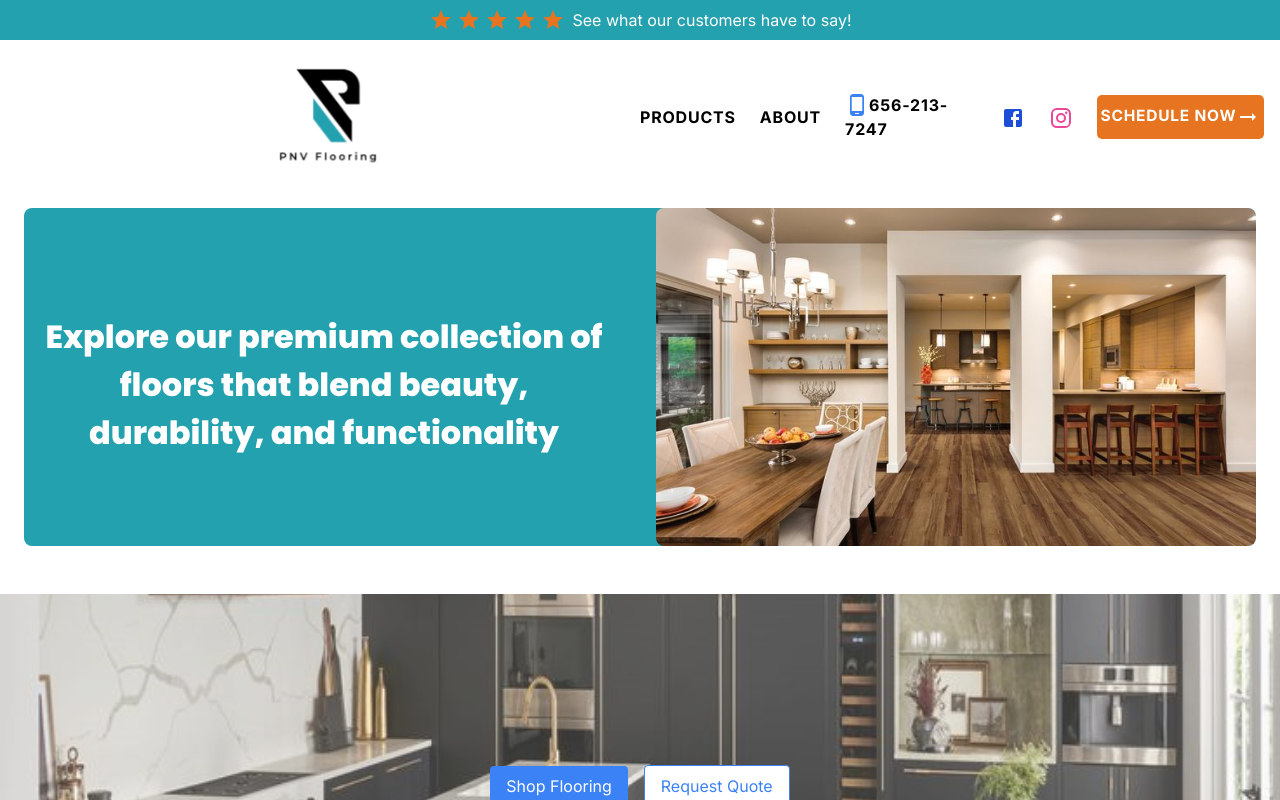
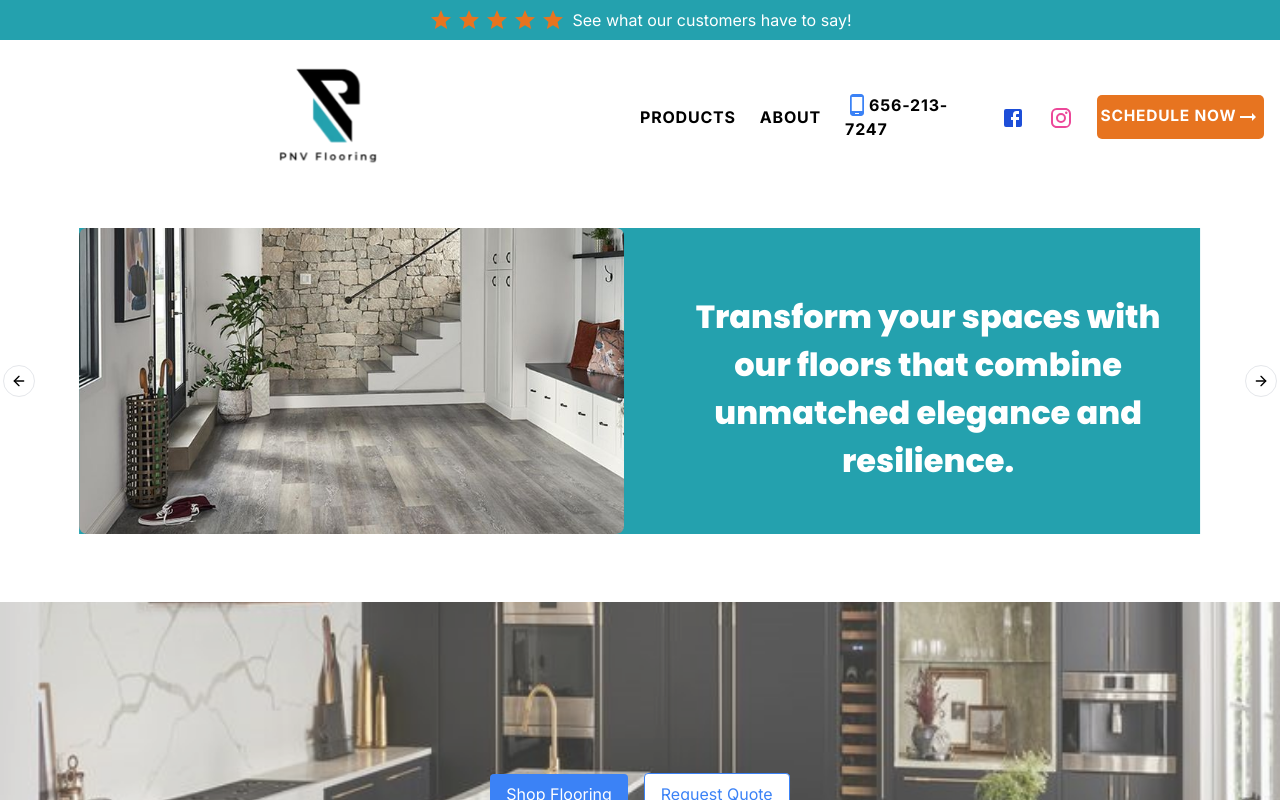
Before and after one commit to JeanPDR/Flooring-Store, a Next.js app: page / in a window 1280 px wide. Shown: the top 800 px of the page. Built offline with nearby package versions, Linux system fonts and the light colour scheme; a web font is replaced by a local one.

Commit message:
UPDATE - Adicionando Autoplay e botão de proximo e anterior no carousel

```diff
--- a/src/app/globals.css
+++ b/src/app/globals.css
@@ -74,3 +74,28 @@ body {
     transform: scale(1.05);
   }
 }
+
+.embla__button {
+  position: absolute;
+  top: 50%;
+  transform: translateY(-50%);
+  background: rgba(0, 0, 0, 0.5);
+  color: white;
+  border: none;
+  padding: 10px;
+  cursor: pointer;
+  z-index: 10;
+}
+
+.embla__button--prev {
+  left: 10px;
+}
+
+.embla__button--next {
+  right: 10px;
+}
+
+.embla__button:disabled {
+  opacity: 0.5;
+  cursor: not-allowed;
+}
--- a/src/app/page.tsx
+++ b/src/app/page.tsx
@@ -1,13 +1,13 @@
 import FlooringActions from "@/components/FlooringActions";
 import Header from "@/components/Header";
 import FlooringCollections from "@/components/FlooringCollections";
-import { Slider } from "@/components/component/slider";
 import HardwoodFlooring from "@/components/HardwoodFlooring";
 import FeaturesSection from "@/components/FeaturesSection";
 import ContactUs from "@/components/contactUs";
 import LVPFlooring from "@/components/LVPFlooring";
 import LaminateFlooring from "@/components/LaminateFlooring";
 import TopRowWrapper from "@/components/TopRowWrapper";
+import { Slider } from "@/components/component/Slider";
 
 export default function Home() {
   return (
--- a/src/components/component/slider.tsx
+++ b/src/components/component/slider.tsx
@@ -1,32 +1,41 @@
 "use client";
-
-import React, { useRef } from "react";
-import useEmblaCarousel from "embla-carousel-react";
-import Autoplay from "embla-carousel-autoplay";
+import { CardContent, Card } from "@/components/ui/card";
 import {
   Carousel,
+  CarouselItem,
   CarouselContent,
-  CarouselItem,
+  CarouselPrevious,
+  CarouselNext,
 } from "@/components/ui/carousel";
+import Autoplay from "embla-carousel-autoplay";
+import React from "react";
+import { Button } from "../ui/button";
 
 export function Slider() {
-  const autoplay = useRef(Autoplay({ delay: 1000, stopOnInteraction: false }));
-  const [emblaRef] = useEmblaCarousel({ loop: true }, [autoplay.current]);
+  const autoplay = React.useRef(
+    Autoplay({ delay: 5000, stopOnInteraction: true })
+  );
 
   return (
-    <div className="mt-[160px] w-[100%] mx-auto py-12 px-4 md:px-6">
-      <div className="embla" ref={emblaRef}>
-        <Carousel className="rounded-lg overflow-hidden">
+    <div className="relative w-full flex justify-center my-10">
+      <Carousel
+        className=" mt-[160px] w-[92%]"
+        key="1"
+        plugins={[autoplay.current]}
+      >
         <CarouselContent>
           <CarouselItem>
-              <div className="bg-[#24A1AE] text-white text-center grid md:grid-cols-2 gap-8 items-center ">
+            <div className="p-1">
+              <Card>
+                <CardContent className="flex flex-col items-center justify-center p-6">
+                  <div className="bg-[#24A1AE] text-white text-center grid md:grid-cols-2 gap-8 items-center">
                     <div className="space-y-4">
                       <p
                         className="text-uppercase font-bold mt-4 text-[18px] sm:mr-[2%] ml-[2%] lg:text-[32px]"
                         style={{ fontFamily: "Poppins", fontWeight: "800" }}
                       >
-                    Explore our premium collection of floors that blend beauty,
-                    durability, and functionality
+                        Explore our premium collection of floors that blend
+                        beauty, durability, and functionality
                       </p>
                     </div>
                     <img
@@ -37,8 +46,14 @@ export function Slider() {
                       className="rounded-lg object-cover aspect-video"
                     />
                   </div>
+                </CardContent>
+              </Card>
+            </div>
           </CarouselItem>
           <CarouselItem>
+            <div className="p-1">
+              <Card>
+                <CardContent className="flex flex-col items-center justify-center p-6">
                   <div className="bg-[#24A1AE] text-white text-center grid md:grid-cols-2 gap-8 items-center">
                     <img
                       src="/images/carousel/slide2.png"
@@ -47,26 +62,32 @@ export function Slider() {
                       alt="Sustainable Fashion"
                       className="rounded-lg object-cover aspect-video"
                     />
-                <div className="space-y-4 ">
+                    <div className="space-y-4">
                       <p
-                    className="text-uppercase font-bold mt-4 text-[18px] lg:text-[32px]"
+                        className="text-uppercase font-bold mt-4 text-[18px] sm:mr-[2%] ml-[2%] lg:text-[32px]"
                         style={{ fontFamily: "Poppins", fontWeight: "800" }}
                       >
-                    Transform your spaces with our floors that combine unmatched
-                    elegance and resilience.
+                        Transform your spaces with our floors that combine
+                        unmatched elegance and resilience.
                       </p>
                     </div>
                   </div>
+                </CardContent>
+              </Card>
+            </div>
           </CarouselItem>
           <CarouselItem>
+            <div className="p-1">
+              <Card>
+                <CardContent className="flex flex-col items-center justify-center p-6">
                   <div className="bg-[#24A1AE] text-white text-center grid md:grid-cols-2 gap-8 items-center">
                     <div className="space-y-4">
                       <p
                         className="text-uppercase font-bold mt-4 text-[18px] sm:mr-[2%] ml-[2%] lg:text-[32px]"
                         style={{ fontFamily: "Poppins", fontWeight: "800" }}
                       >
-                    Discover a range of flooring options that elevate the style
-                    and comfort of any space.
+                        Discover a range of flooring options that elevate the
+                        style and comfort of any space.
                       </p>
                     </div>
                     <img
@@ -77,10 +98,14 @@ export function Slider() {
                       className="rounded-lg object-cover aspect-video"
                     />
                   </div>
+                </CardContent>
+              </Card>
+            </div>
           </CarouselItem>
         </CarouselContent>
+        <CarouselPrevious />
+        <CarouselNext />
       </Carousel>
-      </div>
     </div>
   );
 }
--- /dev/null
+++ b/src/components/ui/card.tsx
@@ -0,0 +1,60 @@
+import * as React from "react";
+
+import { cn } from "@/lib/utils";
+
+const Card = React.forwardRef<
+  HTMLDivElement,
+  React.HTMLAttributes<HTMLDivElement>
+>(({ className, ...props }, ref) => (
+  <div ref={ref} className={cn("", className)} {...props} />
+));
+Card.displayName = "Card";
+
+const CardHeader = React.forwardRef<
+  HTMLDivElement,
+  React.HTMLAttributes<HTMLDivElement>
+>(({ className, ...props }, ref) => (
+  <div ref={ref} className={cn("", className)} {...props} />
+));
+CardHeader.displayName = "CardHeader";
+
+const CardTitle = React.forwardRef<
+  HTMLParagraphElement,
+  React.HTMLAttributes<HTMLHeadingElement>
+>(({ className, ...props }, ref) => (
+  <h3 ref={ref} className={cn("", className)} {...props} />
+));
+CardTitle.displayName = "CardTitle";
+
+const CardDescription = React.forwardRef<
+  HTMLParagraphElement,
+  React.HTMLAttributes<HTMLParagraphElement>
+>(({ className, ...props }, ref) => (
+  <p ref={ref} className={cn("", className)} {...props} />
+));
+CardDescription.displayName = "CardDescription";
+
+const CardContent = React.forwardRef<
+  HTMLDivElement,
+  React.HTMLAttributes<HTMLDivElement>
+>(({ className, ...props }, ref) => (
+  <div ref={ref} className={cn("", className)} {...props} />
+));
+CardContent.displayName = "CardContent";
+
+const CardFooter = React.forwardRef<
+  HTMLDivElement,
+  React.HTMLAttributes<HTMLDivElement>
+>(({ className, ...props }, ref) => (
+  <div ref={ref} className={cn("", className)} {...props} />
+));
+CardFooter.displayName = "CardFooter";
+
+export {
+  Card,
+  CardHeader,
+  CardFooter,
+  CardTitle,
+  CardDescription,
+  CardContent,
+};
```
Lines whose indentation alone changed are shown as unchanged.
